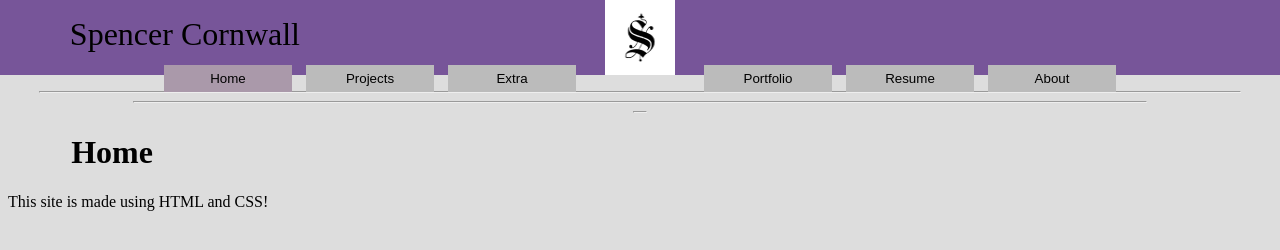
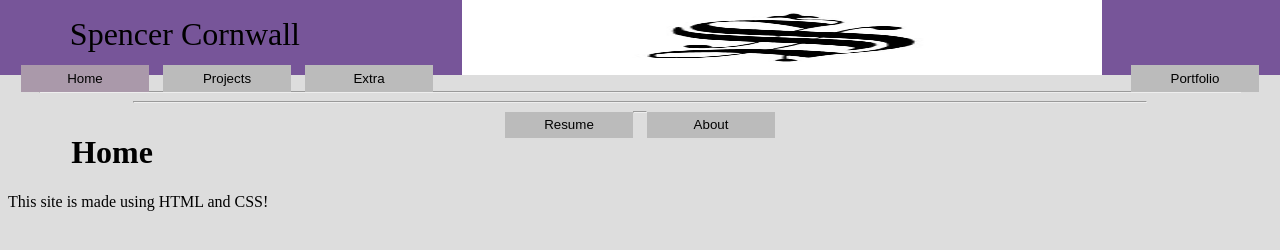
Before and after one commit to Ganakim/Ganakim.github.io, a plain HTML site: page index.html in a window 1280 px wide. Drawn offline with nearby package versions, Linux system fonts and the light colour scheme.

Commit message:
doing stuff with images

```diff
--- a/main.css
+++ b/main.css
@@ -63,5 +63,5 @@ h1{
 img{
     float: left;
     padding: 0px 10px 5px;
-    /*width: 50%;*/
+    width: 50%;
 }
```
